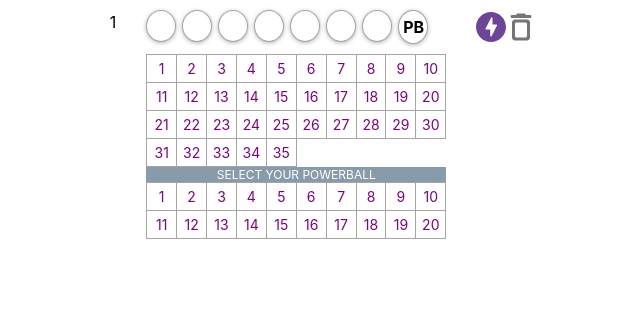
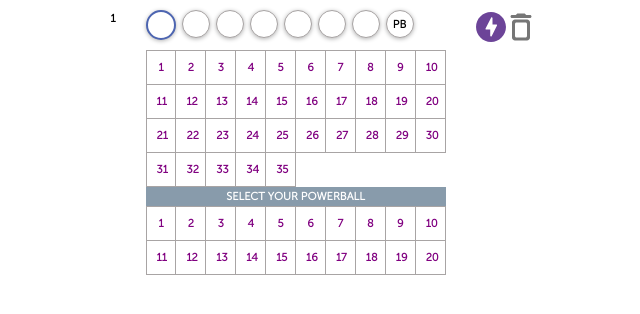
Before and after one commit to nathan-collins/lotto-selection, a React (Create React App) app: page / in a window 1280 px wide. Shown: the top 314 px of the page, without its empty margins (317-957 px from the left). Built offline with nearby package versions, Linux system fonts and the light colour scheme.

Commit message:
Tidy up the page a lot more

```diff
--- a/src/components/App.css
+++ b/src/components/App.css
@@ -23,7 +23,6 @@
 
 #increment {
   padding: 12px 30px;
-  font-size: 1rem;
 }
 
 #icons {
--- a/src/components/NumberContainer.css
+++ b/src/components/NumberContainer.css
@@ -6,8 +6,7 @@ div {
 .square {
   border-bottom: 1px solid #a8a4a4;
   border-right: 1px solid #a8a4a4;
-  padding: 5px;
-  font-size: 14px;
+  padding: 10px;
   color: purple;
 }
 
@@ -16,11 +15,18 @@ div {
   background: #3450a7;
   color: #ffffff;
   border-radius: 50%;
-  min-width: 20px;
-  padding: 6px 4px;
+  min-width: 18px;
+  padding: 4px;
   margin: 0 6px 0 0;
   -webkit-box-shadow: 0 1px 4px rgba(0, 0, 0, 0.3);
   box-shadow: 0 1px 4px rgba(0, 0, 0, 0.3);
+  align-items: center;
+  display: flex;
+  justify-content: center;
+}
+
+.circle:first-child:empty {
+  border: 2px solid #4d65b1;
 }
 
 .circle:empty {
@@ -35,9 +41,13 @@ div {
   -webkit-box-shadow: 0 1px 4px rgba(0, 0, 0, 0.3);
   box-shadow: 0 1px 4px rgba(0, 0, 0, 0.3);
   font-weight: bold;
+  height: 18px;
+  width: 18px;
 }
 
 .secondary:empty {
+  height: 18px;
+  width: 18px;
   background: #ffffff;
 }
 
@@ -47,10 +57,11 @@ div {
 }
 
 .selected {
-  background-image: url(../assets/images/orange-cross.png);
+  background-image: url(../assets/images/purple-cross.png);
   background-size: contain;
   background-repeat: no-repeat;
   background-position: center;
   background-color: #e9e4f1;
   font-weight: bold;
+  opacity: 0.8;
 }
--- a/src/components/NumbersSelection.css
+++ b/src/components/NumbersSelection.css
@@ -8,6 +8,7 @@
 .title {
   background: #889bab;
   color: white;
-  font-size: 12px;
+  padding: 3px 0;
+  font-weight: bolder;
   text-transform: uppercase;
 }
--- a/src/index.css
+++ b/src/index.css
@@ -1,13 +1,13 @@
 body {
   margin: 0;
-  font-family: -apple-system, BlinkMacSystemFont, "Segoe UI", "Roboto", "Oxygen",
-    "Ubuntu", "Cantarell", "Fira Sans", "Droid Sans", "Helvetica Neue",
-    sans-serif;
-  -webkit-font-smoothing: antialiased;
-  -moz-osx-font-smoothing: grayscale;
+  font-family: museo-sans, sans-serif;
+  font-style: normal;
+  font-weight: 300;
+  font-size: 11px;
+  font-weight: bold;
 }
 
-code {
-  font-family: source-code-pro, Menlo, Monaco, Consolas, "Courier New",
-    monospace;
+@font-face {
+  font-family: museo-sans;
+  src: url('./assets/fonts/MuseoSans-300.otf') format('opentype');
 }
```
Also changed, not shown: src/assets/fonts/MuseoSans-300.otf (added), src/assets/images/purple-cross.png (added).
